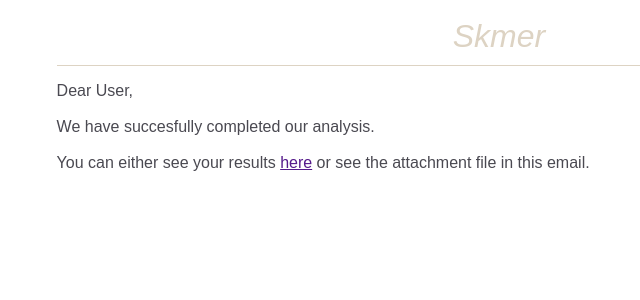
After one commit to sarahki511/senior-design, a Flask app: template app/templates/email.html in a window 1280 px wide. The commit adds this page. Shown: the top 300 px of the page, without its empty margins (141-781 px from the left). Run offline with Flask 2, Linux system fonts and the light colour scheme; the template is opened without the code that fills it, so the values that code supplies are empty; some libraries are stand-ins or nearby versions.

Commit message:
stylized emaila and added handle for os errors

```diff
--- /dev/null
+++ b/app/templates/email.html
@@ -0,0 +1,62 @@
+<!DOCTYPE html>
+<html class="no-js" lang="en">
+    <head>
+        <meta http-equiv="x-ua-compatible" content="ie=edge">
+	    <meta name="viewport" content="width=device-width, initial-scale=1.0" />
+        <style>
+            @font-face {
+                font-family:"acumin-pro";
+                src:url("https://use.typekit.net/af/46da36/00000000000000003b9acaf6/27/l?primer=7cdcb44be4a7db8877ffa5c0007b8dd865b3bbc383831fe2ea177f62257a9191&fvd=n4&v=3")
+                format("woff2"),url("https://use.typekit.net/af/46da36/00000000000000003b9acaf6/27/d?primer=7cdcb44be4a7db8877ffa5c0007b8dd865b3bbc383831fe2ea177f62257a9191&fvd=n4&v=3")
+                format("woff"),url("https://use.typekit.net/af/46da36/00000000000000003b9acaf6/27/a?primer=7cdcb44be4a7db8877ffa5c0007b8dd865b3bbc383831fe2ea177f62257a9191&fvd=n4&v=3")
+                format("opentype");
+                font-display:auto;
+                font-style:normal;
+                font-weight:400;
+            }
+            @media (min-width: 576px) {
+            .container {
+                max-width: 540px;
+            }
+}
+            .container {
+                min-width: 70%;
+                padding-right: 15px;
+                padding-left: 15px;
+                margin-right: auto;
+                margin-left: auto;
+            }
+            .title {
+                font-family: "accumin-pro";
+                font-family: "acumin-pro",sans-serif !important;
+                font-weight: 400 !important;
+                font-style: italic !important;
+                color: #DDD3C3 !important;
+                border-bottom: 1px solid;
+                text-align: center;
+                padding: 10px 0px 10px 0px;
+                margin-top: 0%;
+                margin-bottom: 0%;
+            }
+            .msg {
+                font-family: "acumin-pro",sans-serif !important;
+                font-weight: 400 !important;
+                font-style: normal !important;
+                color: #4a4951;
+                font-size: medium;
+            }
+        </style>
+    </head>
+    <body>
+        <div class = "container justify-content-center">
+            <h1 class = "title">
+            Skmer
+            </h1>
+            <p class = "msg">
+                Dear User, <br><br> We have succesfully completed our analysis. <br><br> You can either see your results
+                <a href = "{{ link }}">here</a> or
+                see the attachment file in this email.<br>
+            </p>
+        </div>
+    </body>
+</html>
```
Also changed, not shown: app/templates/respect.html (+4 -4 lines), app/templates/skmer.html (+14 -4 lines), app/tools.py (+12 -6 lines), app/views.py (+31 -19 lines).
